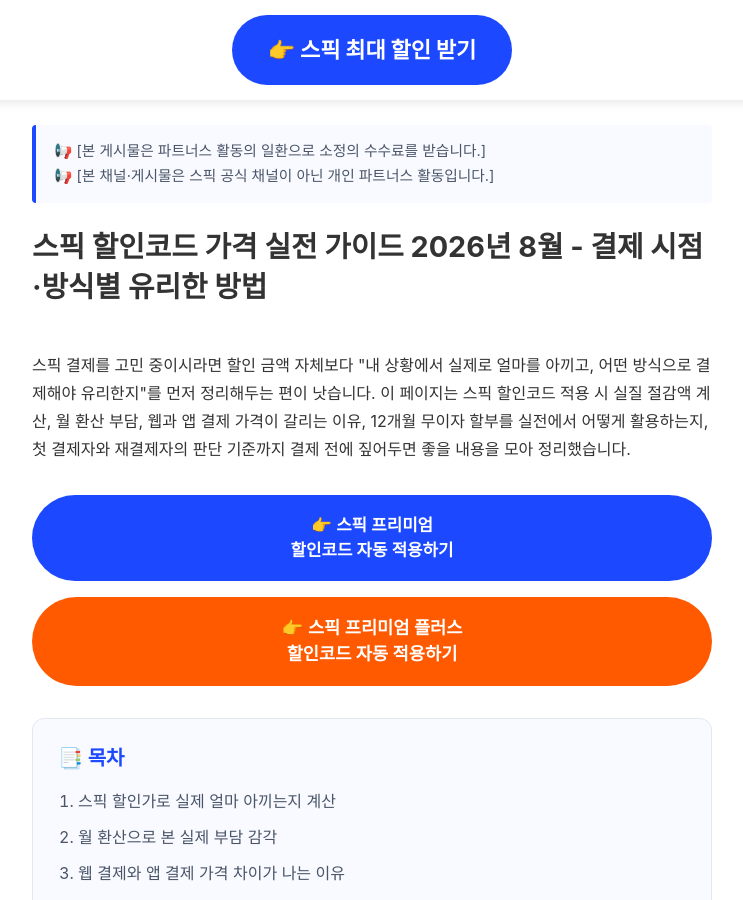
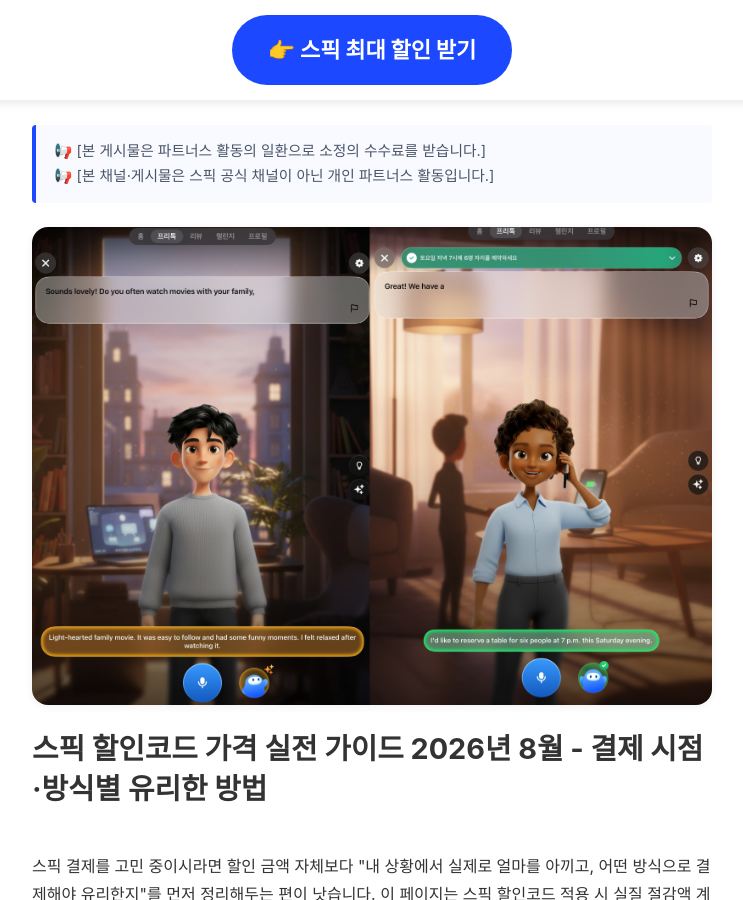
Before and after one commit to kjsjdw/speak_event_page, a Jekyll site: the page built from discount.md, in a window 1280 px wide and 900 px high. Shown: the whole window, without its empty margins (268-1011 px from the left). Built offline with Jekyll 4.4.1, drawn with Linux system fonts in a browser that asks for light colours; some web fonts are replaced.

Commit message:
Add hero image to /discount/ page
- Frontmatter image: /content/images/discount.jpg (OG 태그·SEO 반영)
- H1 위 상단 대표 이미지 삽입 (다른 페이지들과 동일 패턴)

```diff
--- a/discount.md
+++ b/discount.md
@@ -3,7 +3,17 @@ layout: default
 title: 스픽 할인코드 가격 실전 가이드 2026년 8월 - 결제 시점·방식별 유리한 방법
 permalink: /discount/
 description: "스픽 할인코드 적용 시 실제 절감액과 월 환산 부담부터, 웹 결제와 앱 결제 가격 차이 이유, 12개월 무이자 할부 실전 활용, 첫 결제·재결제 상황별 유리한 판단 기준, 자동 갱신·계정 공유 참고사항까지 결제 전에 확인해두면 좋을 가격·할인 정보를 정리했습니다."
+image: /content/images/discount.jpg
 ---
+
+<div class="step-media" style="margin: 20px 0 24px 0;">
+  <img src="/content/images/discount.jpg"
+       width="100%"
+       alt="스픽 할인코드 가격 실전 가이드 대표 이미지"
+       title="스픽 할인코드 실질 절감액과 결제 방식별 유리한 방법 안내"
+       loading="eager"
+       style="display:block; margin:0 auto;">
+</div>
 
 <h1 style="padding-bottom: 20px;">스픽 할인코드 가격 실전 가이드 2026년 8월 - 결제 시점·방식별 유리한 방법</h1>
 
```
